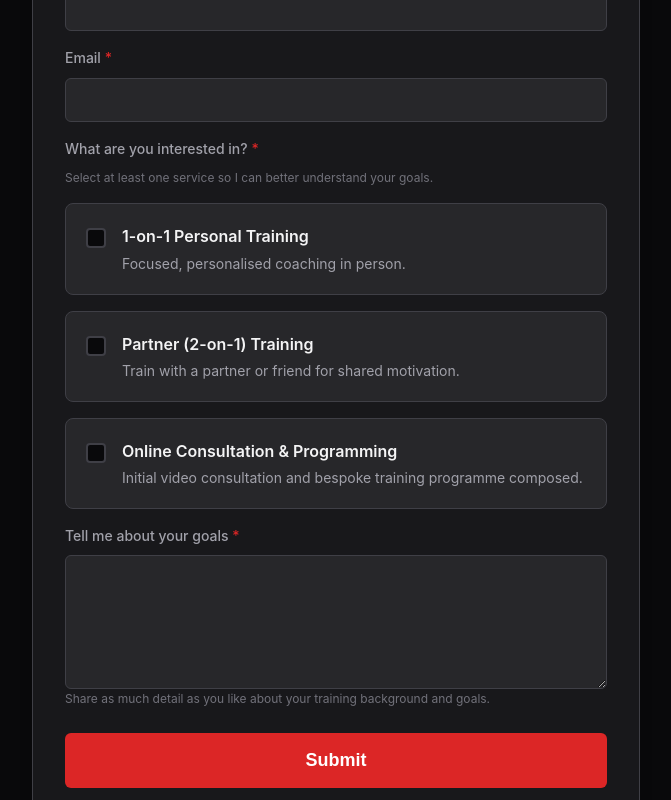
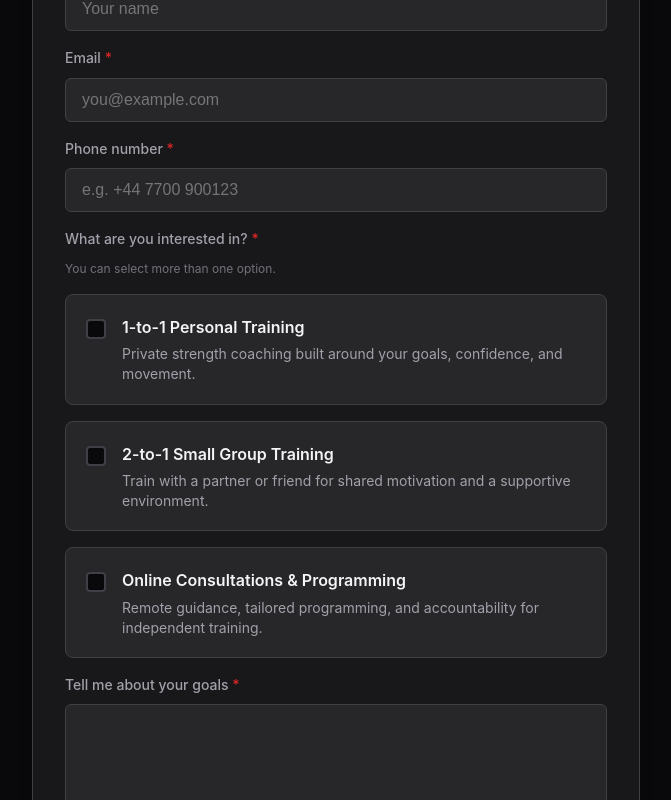
Before and after one commit to LRCozier/fitnesssite, a Vue app in the folder fitnesssite/: page /contact in a window 1280 px wide. Shown: the part 460-1260 px from the top of the page, without its empty margins (304-975 px from the left). Built offline with nearby package versions, Linux system fonts and the light colour scheme; no server answers.

Commit message:
added reCAPHTA to fomr

```diff
--- a/fitnesssite/index.html
+++ b/fitnesssite/index.html
@@ -28,6 +28,12 @@
 
     <meta name="viewport" content="width=device-width, initial-scale=1.0" />
   </head>
+  <script
+  src="https://www.google.com/recaptcha/api.js?render=explicit"
+  async
+  defer></script>
+
+
   <body>
     <div id="app"></div>
     <script type="module" src="/src/main.ts"></script>
--- a/fitnesssite/src/components/ContactForm.vue
+++ b/fitnesssite/src/components/ContactForm.vue
@@ -1,131 +1,168 @@
 <template>
-  <form class="contact-form" @submit.prevent="onSubmit">
+  <form class="contact-form" @submit.prevent="handleSubmit" novalidate>
     <!-- Name -->
     <BaseInput
-      v-model="form.name"
       id="name"
       label="Name"
       name="name"
+      type="text"
       autocomplete="name"
+      v-model="form.name"
+      :error="errors.name"
+      placeholder="Your name"
       required
-      :error="errors.name"
     />
 
     <!-- Email -->
     <BaseInput
-      v-model="form.email"
       id="email"
       label="Email"
       name="email"
       type="email"
       autocomplete="email"
+      v-model="form.email"
+      :error="errors.email"
+      placeholder="you@example.com"
       required
-      :error="errors.email"
     />
 
-    <!-- Services (checkbox group) -->
-    <BaseCheckboxGroup
-      v-model="form.services"
+    <!-- Phone -->
+    <BaseInput
+      id="phone"
+      label="Phone number"
+      name="phone"
+      type="tel"
+      autocomplete="tel"
+      v-model="form.phone"
+      :error="errors.phone"
+      placeholder="e.g. +44 7700 900123"
+      required
+    />
+
+    <!-- Services -->
+    <BaseCheckboxGroups
       name="services"
       legend="What are you interested in?"
+      v-model="form.services"
       :options="serviceOptions"
-      required
       :error="errors.services"
-      hint="Select at least one service so I can better understand your goals."
+      hint="You can select more than one option."
+      :required="true"
     />
 
     <!-- Message -->
-    <BaseTextarea
-      v-model="form.message"
+    <BaseTextArea
       id="message"
       label="Tell me about your goals"
       name="message"
-      :rows=6
+      v-model="form.message"
+      :rows="6"
+      :error="errors.message"
+      hint="Include relevant history, injuries, or what you'd like to achieve."
       required
-      :error="errors.message"
-      hint="Share as much detail as you like about your training background and goals."
     />
 
-    <!-- Status text -->
-    <p v-if="statusMessage" :class="statusClass">
+    <!-- reCAPTCHA -->
+    <div class="form-group">
+      <div id="recaptcha-container" class="recaptcha-container"></div>
+      <span v-if="errors.captcha" class="form-error" role="alert">
+        {{ errors.captcha }}
+      </span>
+    </div>
+
+    <!-- Submit -->
+    <div class="form-group">
+      <BaseButton
+        type="submit"
+        variant="primary"
+        size="lg"
+        :disabled="isSubmitting || !emailJsReady"
+      >
+        <span v-if="isSubmitting">Sending…</span>
+        <span v-else>Send Message</span>
+      </BaseButton>
+    </div>
+
+    <!-- Status -->
+    <p
+      v-if="statusMessage"
+      :class="{
+        'form-status-success': statusType === 'success',
+        'form-status-error': statusType === 'error'
+      }"
+    >
       {{ statusMessage }}
     </p>
-
-    <!-- Submit -->
-    <BaseButton
-      :label="isSubmitting ? 'Sending...' : 'Submit'"
-      type="submit"
-      variant="primary"
-      size="lg"
-      :disabled="isSubmitting || !isEmailJSReady"
-    />
   </form>
 </template>
 
 <script setup lang="ts">
-import { reactive, ref, computed } from 'vue';
+import { reactive, ref, computed, onMounted } from 'vue';
 import emailjs from '@emailjs/browser';
 
 import BaseInput from './ui/form/BaseInput.vue';
-import BaseTextarea from './ui/form/BaseTextArea.vue';
-import BaseCheckboxGroup from './ui/form/BaseChecboxGroups.vue';
+import BaseTextArea from './ui/form/BaseTextArea.vue';
 import BaseButton from './ui/BaseButton.vue';
+import BaseCheckboxGroups from './ui/form/BaseCheckboxGroups.vue';
 
-import type { FormErrors, CheckboxOption } from '../types';
 import { getEmailJSConfig, isEmailJSConfigured } from '../lib/emailjs-config';
+import type { FormErrors } from '../types';
+
+type CheckboxOption = {
+  value: string;
+  label: string;
+  description?: string;
+};
+
+const serviceOptions: CheckboxOption[] = [
+  {
+    value: '1-to-1 Personal Training',
+    label: '1-to-1 Personal Training',
+    description:
+      'Private strength coaching built around your goals, confidence, and movement.',
+  },
+  {
+    value: '2-to-1 Training',
+    label: '2-to-1 Small Group Training',
+    description:
+      'Train with a partner or friend for shared motivation and a supportive environment.',
+  },
+  {
+    value: 'Online Consultations & Programming',
+    label: 'Online Consultations & Programming',
+    description:
+      'Remote guidance, tailored programming, and accountability for independent training.',
+  },
+];
 
 const form = reactive({
   name: '',
   email: '',
+  phone: '',
+  services: [] as string[],
   message: '',
-  services: [] as string[],
 });
 
-const errors = reactive<FormErrors>({
-  name: '',
-  email: '',
-  message: '',
-  services: '',
-});
-
+const errors = reactive<FormErrors>({});
 const isSubmitting = ref(false);
 const statusMessage = ref('');
 const statusType = ref<'success' | 'error' | ''>('');
 
-const serviceOptions: CheckboxOption[] = [
-  {
-    value: '1on1',
-    label: '1-on-1 Personal Training',
-    description: 'Focused, personalised coaching in person.',
-  },
-  {
-    value: 'partner',
-    label: 'Partner (2-on-1) Training',
-    description: 'Train with a partner or friend for shared motivation.',
-  },
-  {
-    value: 'online',
-    label: 'Online Consultation & Programming',
-    description: 'Initial video consultation and bespoke training programme composed.',
-  },
-];
+const emailConfig = getEmailJSConfig();
+const emailJsReady = computed(() => isEmailJSConfigured());
 
-const emailConfig = getEmailJSConfig();
-const isEmailJSReady = computed(() => isEmailJSConfigured());
+const recaptchaSiteKey = import.meta.env.VITE_RECAPTCHA_SITE_KEY as string | undefined;
 
-const statusClass = computed(() => {
-  if (statusType.value === 'success') return 'form-status-success';
-  if (statusType.value === 'error') return 'form-status-error';
-  return '';
-});
+const phoneRegex = /^[0-9+().\-\s]{7,20}$/;
 
-const validate = (): boolean => {
+const validateForm = (): boolean => {
+  let valid = true;
+
   errors.name = '';
   errors.email = '';
+  errors.phone = '';
+  errors.services = '';
   errors.message = '';
-  errors.services = '';
-
-  let valid = true;
 
   if (!form.name.trim()) {
     errors.name = 'Please enter your name.';
@@ -140,13 +177,21 @@ const validate = (): boolean => {
     valid = false;
   }
 
+  if (!form.phone.trim()) {
+    errors.phone = 'Please provide a phone number so I can contact you.';
+    valid = false;
+  } else if (!phoneRegex.test(form.phone.trim())) {
+    errors.phone = 'Please enter a valid phone number.';
+    valid = false;
+  }
+
   if (!form.services.length) {
-    errors.services = 'Please select at least one service.';
+    errors.services = 'Please select at least one service you’re interested in.';
     valid = false;
   }
 
   if (!form.message.trim()) {
-    errors.message = 'Please tell me a bit about your goals.';
+    errors.message = 'Please add a brief message about your goals or situation.';
     valid = false;
   }
 
@@ -156,51 +201,135 @@ const validate = (): boolean => {
 const resetForm = () => {
   form.name = '';
   form.email = '';
+  form.phone = '';
+  form.services = [];
   form.message = '';
-  form.services = [];
+
+  errors.name = '';
+  errors.email = '';
+  errors.phone = '';
+  errors.services = '';
+  errors.message = '';
+  errors.captcha = '';
+
+  const w = window as any;
+  if (w.grecaptcha && typeof w.grecaptcha.reset === 'function') {
+    w.grecaptcha.reset();
+  }
 };
 
-const onSubmit = async () => {
-  statusMessage.value = '';
-  statusType.value = '';
 
-  if (!isEmailJSReady.value) {
-    statusMessage.value = 'Email service is not configured. Please try again later.';
+const handleSubmit = async () => {
+  const w = window as any;
+
+  const token =
+    w.grecaptcha && typeof w.grecaptcha.getResponse === 'function'
+      ? w.grecaptcha.getResponse()
+      : '';
+
+  errors.captcha = '';
+
+  if (!token) {
+    errors.captcha = 'Please confirm you are not a robot.';
+    return;
+  }
+
+  if (!validateForm()) {
+    return;
+  }
+
+  if (!emailJsReady.value) {
+    statusMessage.value = 'Contact form temporarily unavailable. Please email me directly.';
     statusType.value = 'error';
     return;
   }
 
-  if (!validate()) {
-    statusMessage.value = 'Please fix the highlighted fields.';
-    statusType.value = 'error';
-    return;
-  }
+  try {
+    isSubmitting.value = true;
+    statusMessage.value = '';
+    statusType.value = '';
 
-  isSubmitting.value = true;
+    const params = {
+      name: form.name,
+      email: form.email,
+      phone: form.phone,
+      services: form.services.join(', '),
+      message: form.message,
+      reply_to: form.email,
+      'g-recaptcha-response': token,
+    };
 
-  try {
+    console.log('[ContactForm] Sending EmailJS params:', params);
+
     await emailjs.send(
       emailConfig.serviceId,
       emailConfig.templateId,
-      {
-        from_name: form.name,
-        from_email: form.email,
-        reply_to: form.email,
-        message: form.message,
-        services: form.services.join(', '),
-      },
+      params,
       emailConfig.publicKey
     );
 
-    statusMessage.value = 'Thanks for getting in touch. I will get back to you soon.';
+    statusMessage.value =
+      'Thanks for your message — I’ll get back to you as soon as possible.';
     statusType.value = 'success';
+
     resetForm();
   } catch (error) {
-    console.error('EmailJS error:', error);
-    statusMessage.value = 'Something went wrong sending your message. Please try again.';
+    console.error('[ContactForm] Failed to send message', error);
+    statusMessage.value =
+      'Something went wrong while sending your message. Please try again or email me directly.';
     statusType.value = 'error';
   } finally {
     isSubmitting.value = false;
   }
 };
+
+//reCAPTCHA widget
+const initRecaptchaWidget = () => {
+  if (!recaptchaSiteKey) {
+    console.warn('[reCAPTCHA] Missing VITE_RECAPTCHA_SITE_KEY – widget will not be rendered.');
+    return;
+  }
+
+  const w = window as any;
+  if (!w.grecaptcha || typeof w.grecaptcha.render !== 'function') {
+    return;
+  }
+
+  const container = document.getElementById('recaptcha-container');
+  if (!container) return;
+
+  w.grecaptcha.render(container, {
+    sitekey: recaptchaSiteKey,
+    callback: (token: string) => {
+      console.log('[reCAPTCHA] Token received (callback):', token);
+      errors.captcha = '';
+    },
+    'expired-callback': () => {
+      console.log('[reCAPTCHA] Token expired');
+      errors.captcha = 'CAPTCHA expired, please tick the box again.';
+    },
+  });
+};
+
+onMounted(() => {
+  const w = window as any;
+
+  if (w.grecaptcha && typeof w.grecaptcha.render === 'function') {
+    initRecaptchaWidget();
+  } else {
+    const script = document.querySelector<HTMLScriptElement>(
+      'script[src*="https://www.google.com/recaptcha/api.js"]'
+    );
+
+    if (script) {
+      script.addEventListener(
+        'load',
+        () => {
+          initRecaptchaWidget();
+        },
+        { once: true }
+      );
+    }
+  }
+});
 </script>
--- a/fitnesssite/src/types.ts
+++ b/fitnesssite/src/types.ts
@@ -42,8 +42,10 @@ export interface TestimonialCardProps{
 export interface FormErrors {
   name?: string;
   email?: string;
+  phone?: string;
   message?: string;
   services?: string;
+  captcha?: string;
 }
 
 export interface EmailJSConfig {
```
Also changed, not shown: fitnesssite/src/components/ui/form/BaseCheckboxGroups.vue (renamed from fitnesssite/src/components/ui/form/BaseChecboxGroups.vue).
